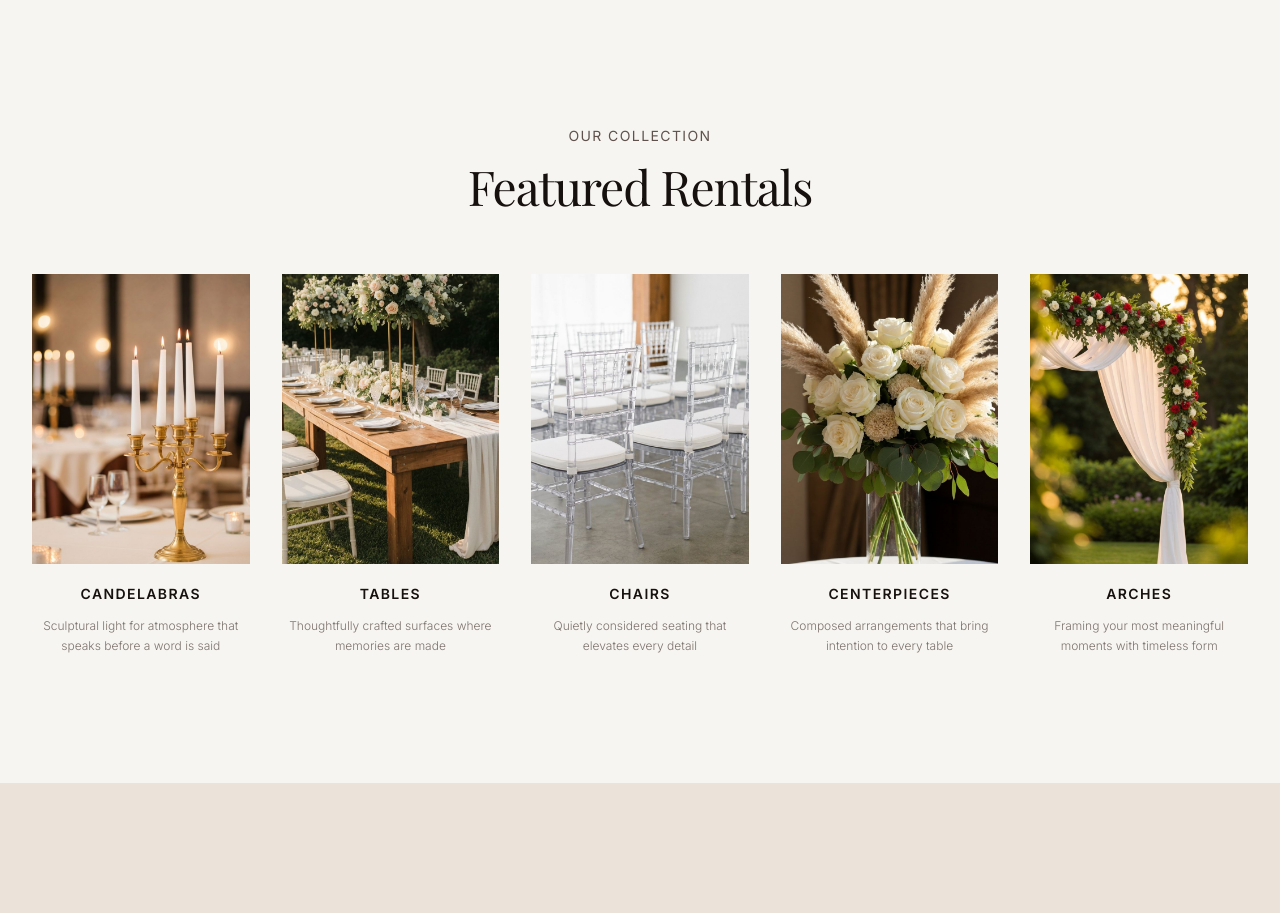
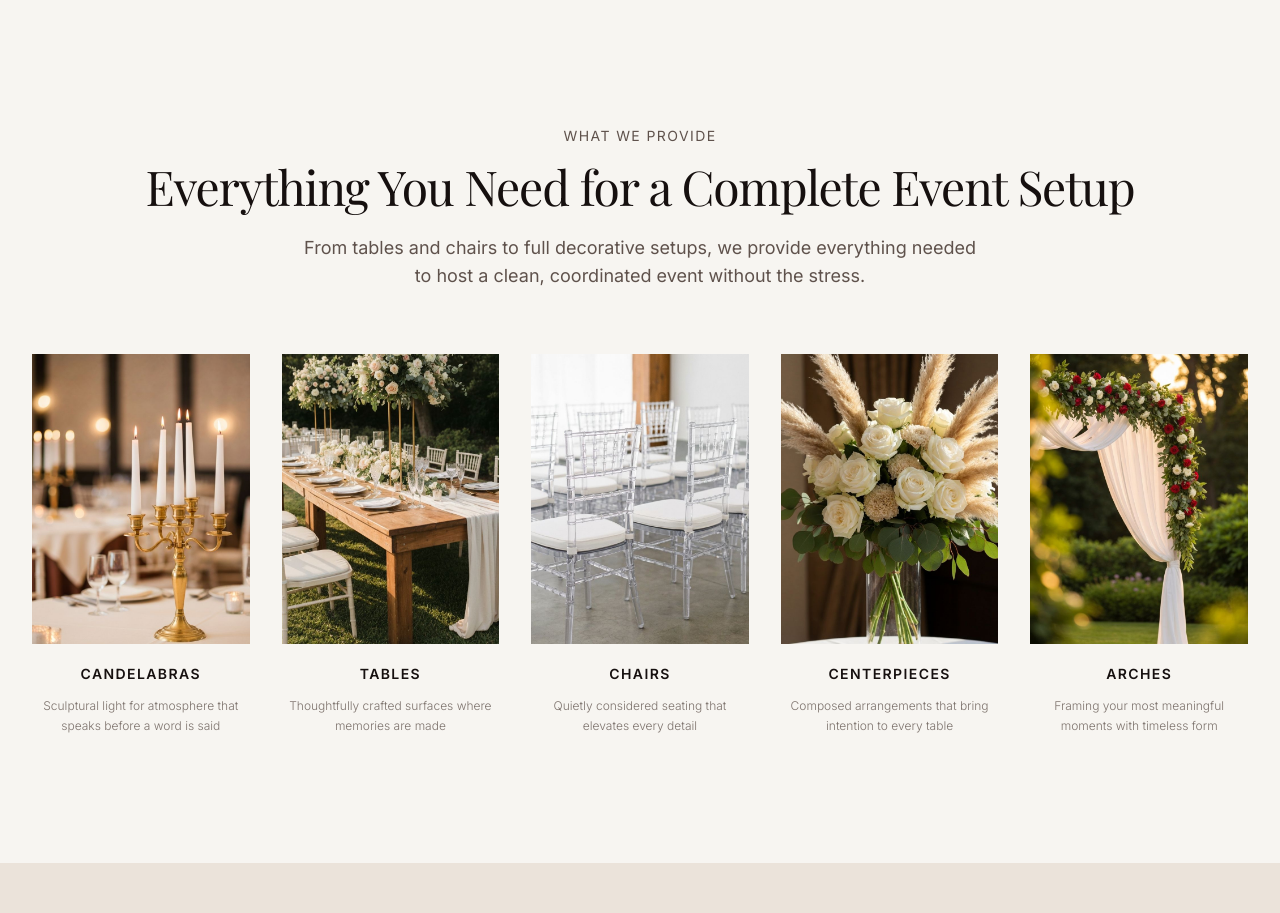
Before and after one commit to Necron-AH/ivory-ember-site, a Next.js app: page / in a window 1280 px wide. Shown: the part 802-1715 px from the top of the page. Built offline with nearby package versions, Linux system fonts and the light colour scheme; a web font is replaced by a local one.

Commit message:
rentals header update

```diff
--- a/components/featured-rentals.tsx
+++ b/components/featured-rentals.tsx
@@ -34,13 +34,18 @@ export function FeaturedRentals() {
       <div className="mx-auto max-w-7xl px-6 lg:px-8">
         {/* Section Header */}
         <div className="text-center mb-16">
-          <p className="text-sm tracking-widest uppercase text-muted-foreground mb-4">
-            Our Collection
-          </p>
-          <h2 className="font-serif text-3xl md:text-4xl lg:text-5xl text-foreground tracking-tight">
-            Featured Rentals
-          </h2>
-        </div>
+  <p className="text-sm tracking-widest uppercase text-muted-foreground mb-4">
+    What We Provide
+  </p>
+
+  <h2 className="font-serif text-3xl md:text-4xl lg:text-5xl text-foreground tracking-tight">
+    Everything You Need for a Complete Event Setup
+  </h2>
+
+  <p className="mt-6 text-base md:text-lg text-muted-foreground max-w-2xl mx-auto">
+    From tables and chairs to full decorative setups, we provide everything needed to host a clean, coordinated event without the stress.
+  </p>
+</div>
 
         {/* Rentals Grid */}
         <div className="grid grid-cols-2 md:grid-cols-3 lg:grid-cols-5 gap-6 lg:gap-8 items-start">
```
